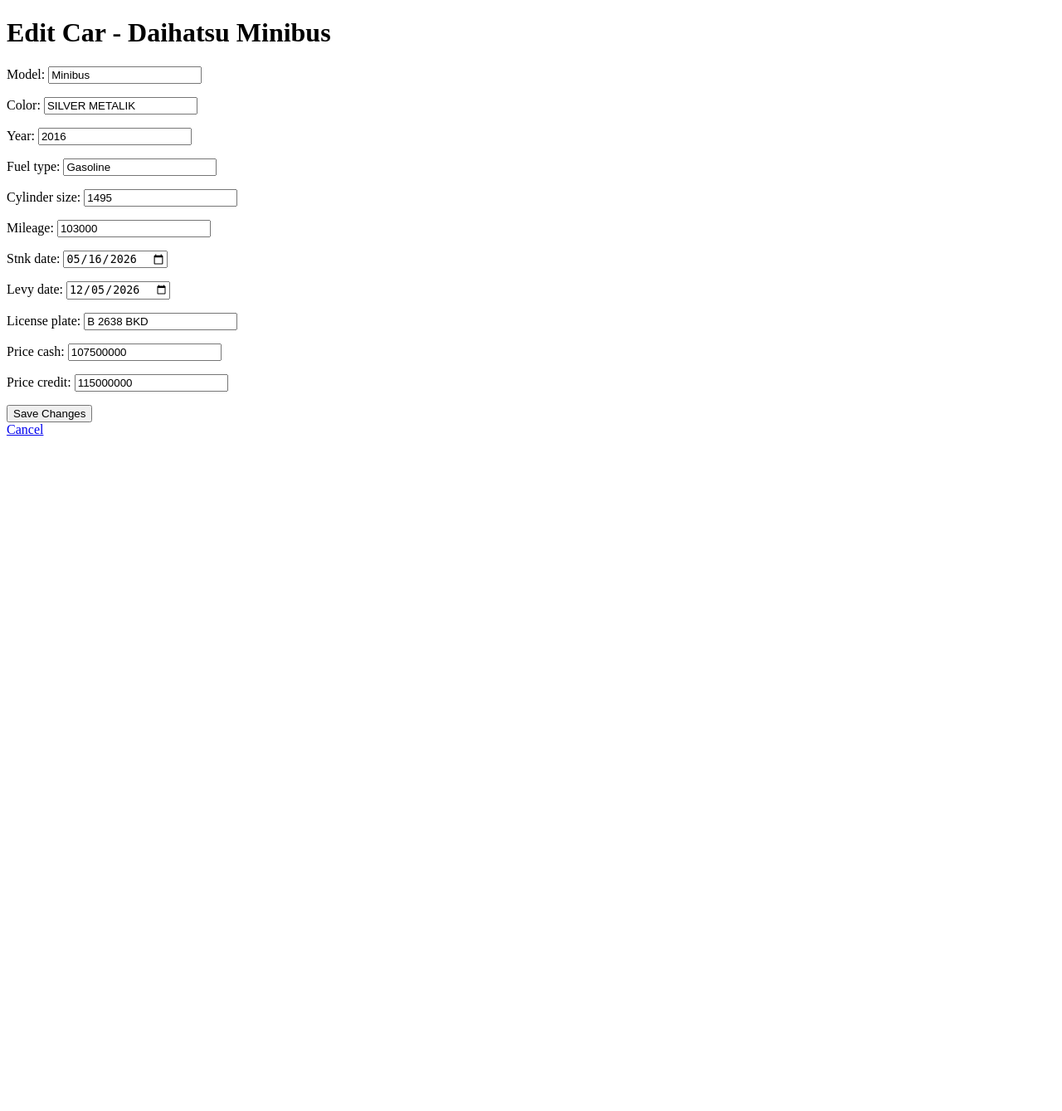
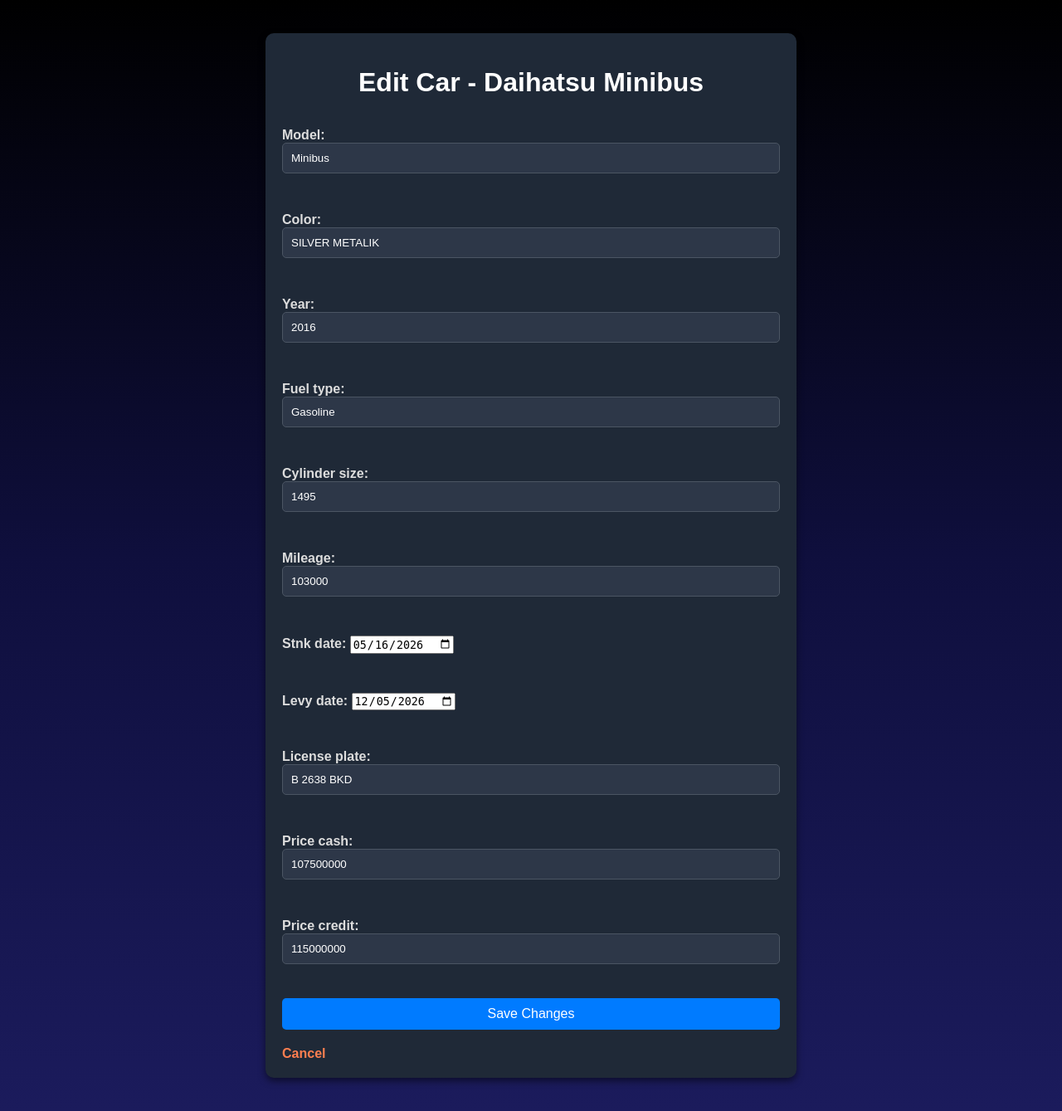
Before and after one commit to CarXpert/Car-Xpert, a Django app: page /car/edit/0113455e-b92b-49a9-ada4-4d56fc5ee644/ in a window 1280 px wide. Shown: the whole page at 83% size. Before the commit the page ends 525 px from the top, so only its background shows below. Run offline with Django 5.2, Linux system fonts and the light colour scheme; the visitor is signed in with stand-in values (Sample User, id 1); data comes from the database, SQL or seed files in the repository.

Commit message:
styling edit car page

```diff
--- a/main/templates/edit_car.html
+++ b/main/templates/edit_car.html
@@ -3,8 +3,87 @@
 <html>
 <head>
     <title>Edit Car - {{ car.brand }} {{ car.model }}</title>
+    <style>
+        /* Background Gradient */
+        body {
+            margin: 0;
+            padding: 0;
+            font-family: 'Arial', sans-serif;
+            background: linear-gradient(to bottom, #000000, #0f0f3d, #1b1b5c); /* Black to Dark Blue gradient */
+            color: #fff;
+        }
+
+        /* Main Container */
+        .main-container {
+            max-width: 600px;
+            margin: 40px auto;
+            padding: 20px;
+            background-color: #1f2937;
+            border-radius: 10px;
+            box-shadow: 0 4px 8px rgba(0, 0, 0, 0.5);
+        }
+
+        h1 {
+            text-align: center;
+            color: #fff;
+            margin-bottom: 20px;
+        }
+
+        /* Form Styling */
+        form {
+            display: flex;
+            flex-direction: column;
+            gap: 15px;
+        }
+
+        label {
+            font-weight: bold;
+            color: #ddd;
+        }
+
+        input[type="text"], input[type="number"], select, textarea {
+            width: 100%;
+            padding: 10px;
+            background-color: #2d3748;
+            border: 1px solid #4b5563;
+            border-radius: 5px;
+            color: #fff;
+            box-sizing: border-box;
+        }
+
+        button {
+            padding: 10px;
+            background-color: #007bff;
+            color: white;
+            border: none;
+            border-radius: 5px;
+            cursor: pointer;
+            font-size: 16px;
+            transition: background 0.3s ease;
+            margin-top: 10px;
+        }
+
+        button:hover {
+            background-color: #0056b3;
+        }
+
+        /* Link Styling */
+        .cancel-link {
+            display: inline-block;
+            margin-top: 20px;
+            color: #ff7f50;
+            text-decoration: none;
+            text-align: center;
+            font-weight: bold;
+        }
+
+        .cancel-link:hover {
+            color: #ffa07a;
+        }
+    </style>
 </head>
 <body>
+    <div class="main-container">
         <h1>Edit Car - {{ car.brand }} {{ car.model }}</h1>
 
         <!-- Start of the form -->
@@ -19,6 +98,7 @@
         </form>
 
         <!-- Optional: Link back to the car detail page in case of cancellation -->
-    <a href="{% url 'main:car_detail' car.id %}">Cancel</a>
+        <a href="{% url 'main:car_detail' car.id %}" class="cancel-link">Cancel</a>
+    </div>
 </body>
 </html>
```
Lines whose indentation alone changed are shown as unchanged.
